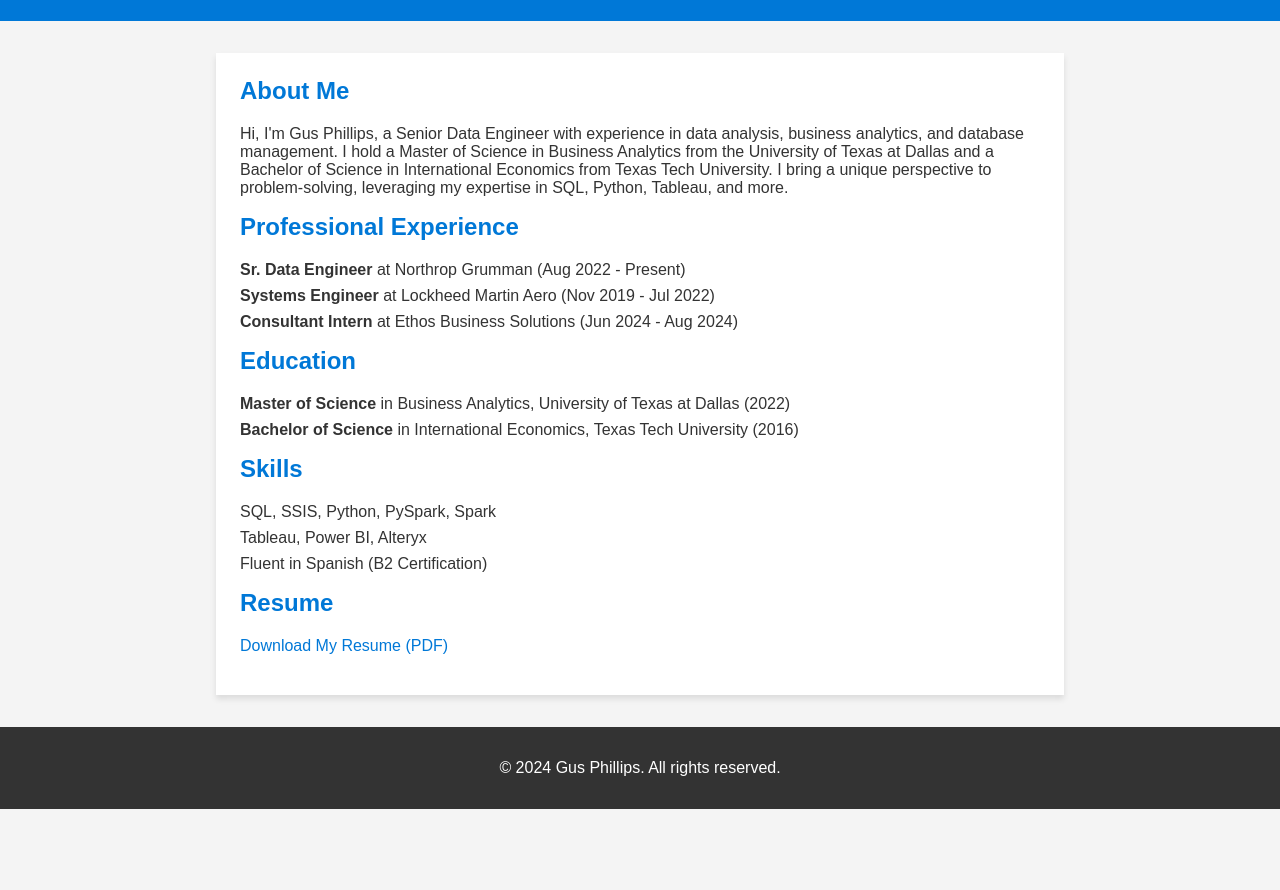
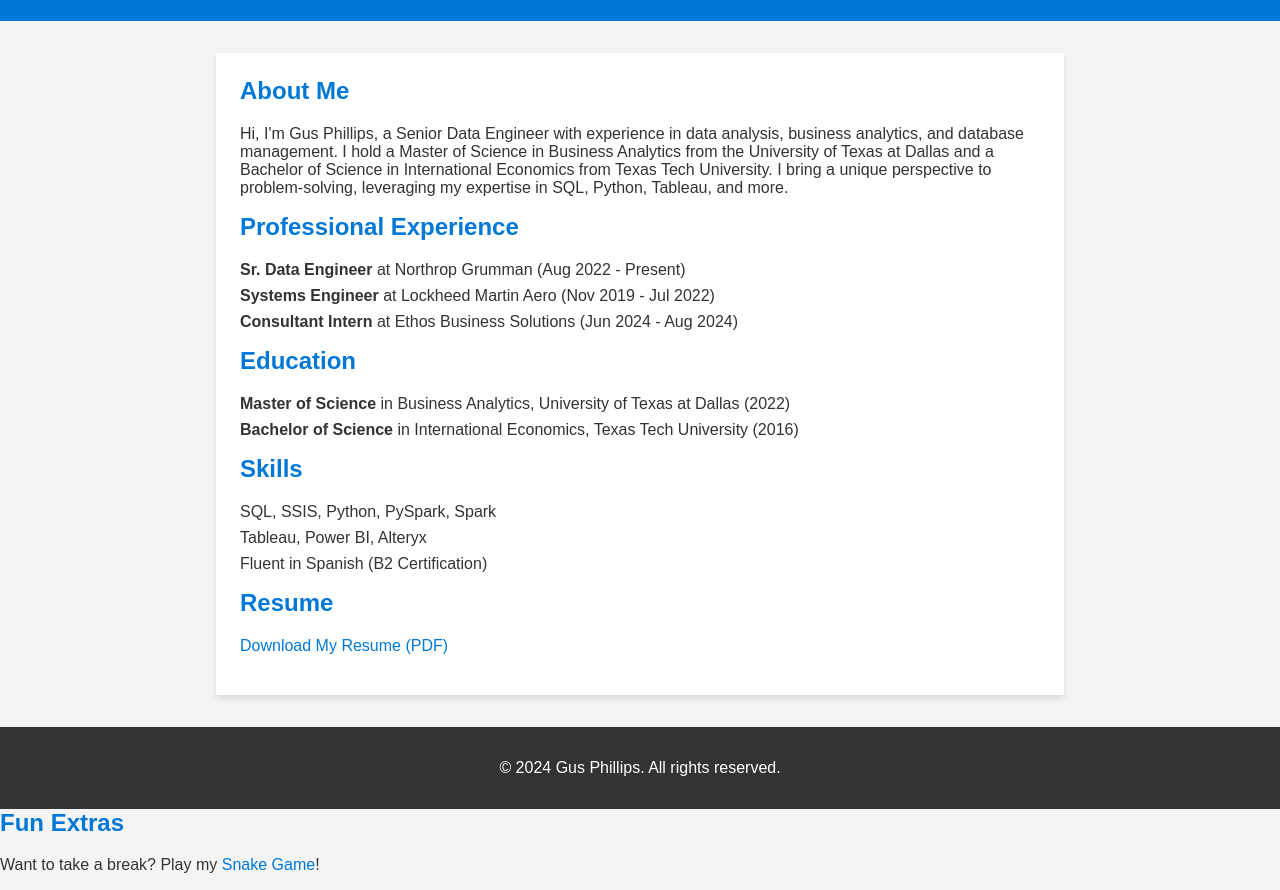
Before and after one commit to gus1787/mywebsite, a plain HTML site: page index.html in a window 1280 px wide. Shown: the part 94-984 px from the top of the page. Before the commit the page ends 903 px from the top, so only its background shows below. Drawn offline with Linux system fonts and the light colour scheme.

Commit message:
Update index.html
added optional snake section at end

```diff
--- a/index.html
+++ b/index.html
@@ -111,3 +111,10 @@
 
 </body>
 </html>
+
+
+
+<section>
+    <h2>Fun Extras</h2>
+    <p>Want to take a break? Play my <a href="snake.html">Snake Game</a>!</p>
+</section>
```
